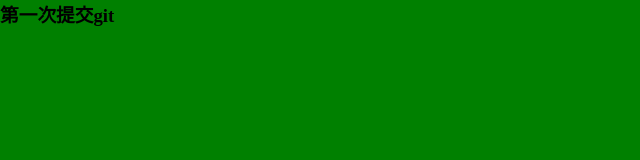
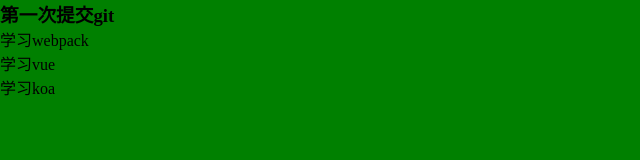
Before and after one commit to huangrongfa/git-demos, a plain HTML site: page pages/index.html in a window 1280 px wide. Shown: the whole page, without its empty margins (0-640 px from the left). Drawn offline with Linux system fonts and the light colour scheme.

Commit message:
todolist开发

```diff
--- a/pages/index.html
+++ b/pages/index.html
@@ -8,5 +8,12 @@
 </head>
 <body>
   <h3>第一次提交git</h3>
+  <ul class="box-list">
+    <li>
+      学习webpack
+    </li>
+    <li>学习vue</li>
+    <li>学习koa</li>
+  </ul>
 </body>
 </html>
```
